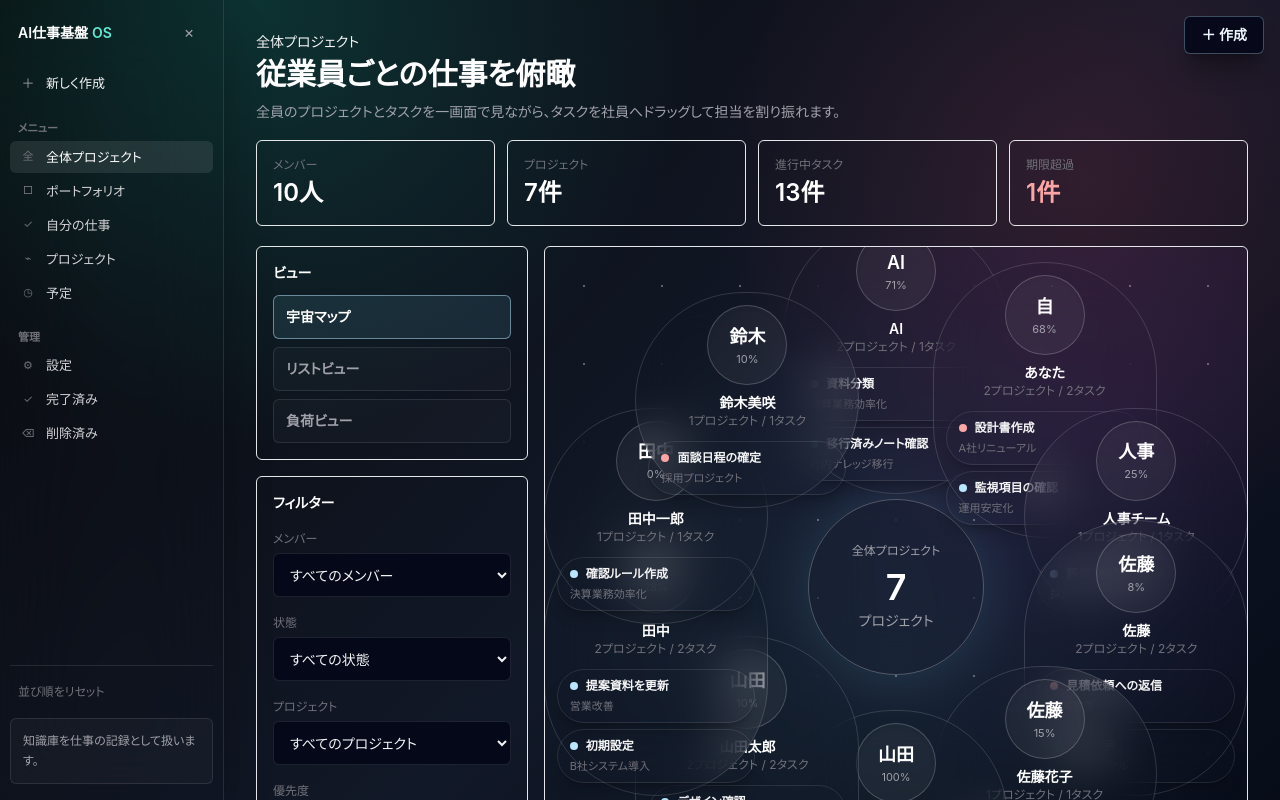
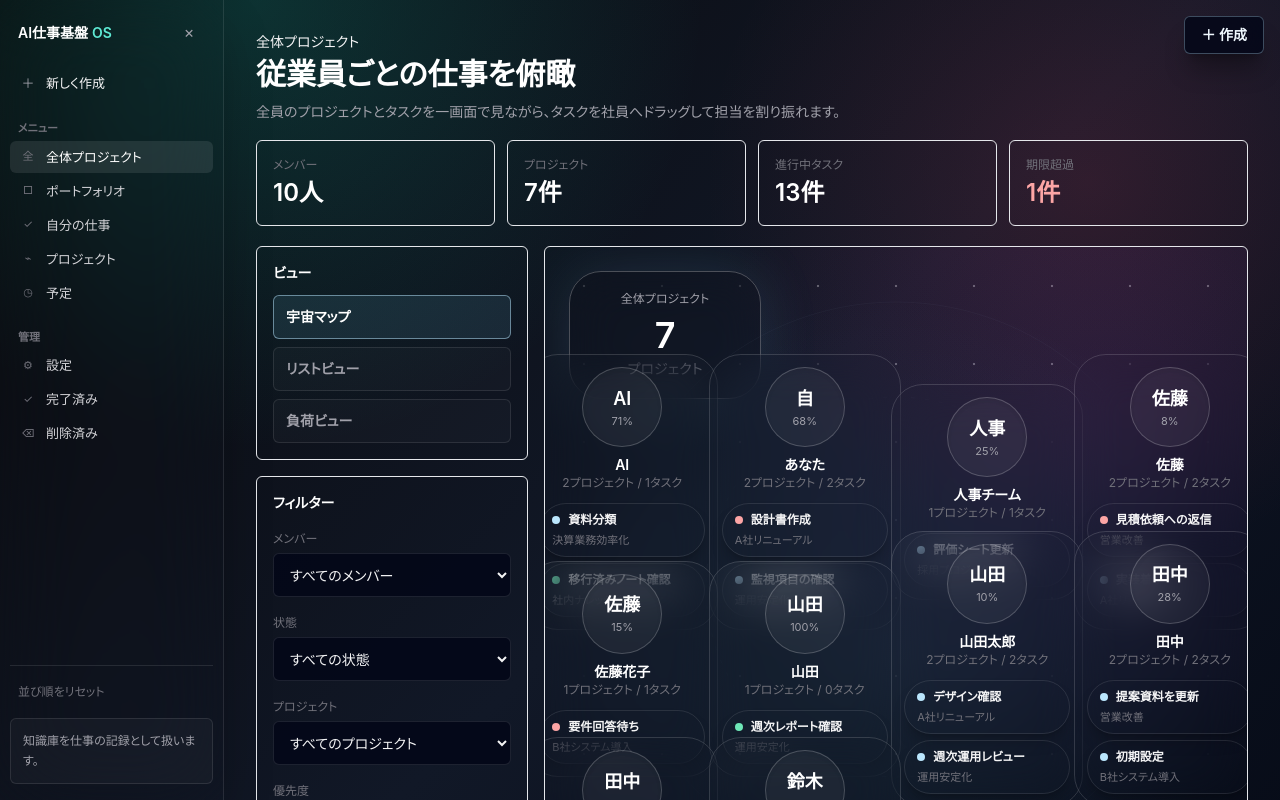
Before and after one commit to egawa-itax25/ai-work-os, a Next.js app: page /team in a window 1280 px wide. Shown: the top 800 px of the page. Built offline with nearby package versions, Linux system fonts and the light colour scheme.

Commit message:
Prevent team map node overlap

```diff
--- a/src/app/team/team-allocation-view.tsx
+++ b/src/app/team/team-allocation-view.tsx
@@ -297,7 +297,7 @@ function OrbitMap({
 }) {
   return (
     <div className="relative z-10 min-h-[680px]">
-      <div className="absolute left-1/2 top-1/2 grid h-44 w-44 -translate-x-1/2 -translate-y-1/2 place-items-center rounded-full border border-white/25 bg-slate-950/72 text-center shadow-[0_0_60px_rgba(125,211,252,0.14)] backdrop-blur-xl">
+      <div className="absolute left-6 top-6 grid h-32 w-48 place-items-center rounded-[2rem] border border-white/25 bg-slate-950/72 text-center shadow-[0_0_60px_rgba(125,211,252,0.14)] backdrop-blur-xl">
         <div>
           <p className="text-xs text-zinc-400">全体プロジェクト</p>
           <p className="mt-2 text-4xl font-semibold text-white">{new Set(taskPool.map((task) => task.project)).size}</p>
@@ -323,7 +323,7 @@ function OrbitMap({
             }}
             onDragLeave={() => onMemberDragEnter("")}
             onDrop={(event) => onMemberDrop(event, employee.name)}
-            className={`absolute w-56 -translate-x-1/2 -translate-y-1/2 rounded-full border p-3 text-center backdrop-blur-xl transition ${
+            className={`absolute w-48 -translate-x-1/2 -translate-y-1/2 rounded-[2rem] border p-3 text-center backdrop-blur-xl transition ${
               isHovered
                 ? "scale-105 border-sky-200 bg-sky-300/15 shadow-[0_0_38px_rgba(125,211,252,0.22)]"
                 : "border-white/15 bg-slate-950/68"
@@ -609,14 +609,17 @@ function getInitials(name: string) {
 
 function getOrbitPosition(index: number, total: number) {
   if (total === 1) {
-    return { left: "50%", top: "24%" };
+    return { left: "50%", top: "42%" };
   }
 
-  const radiusX = 36;
-  const radiusY = 34;
-  const angle = -Math.PI / 2 + (index / total) * Math.PI * 2;
-  const left = 50 + Math.cos(angle) * radiusX;
-  const top = 50 + Math.sin(angle) * radiusY;
+  const columns = total <= 6 ? 3 : 4;
+  const row = Math.floor(index / columns);
+  const column = index % columns;
+  const rowCount = Math.ceil(total / columns);
+  const horizontalStep = 78 / Math.max(columns - 1, 1);
+  const verticalStep = 52 / Math.max(rowCount - 1, 1);
+  const left = 11 + column * horizontalStep;
+  const top = 36 + row * verticalStep;
 
   return {
     left: `${left}%`,
```
Also changed, not shown: Projects/team-allocation-view.md (+6 -0 lines).
